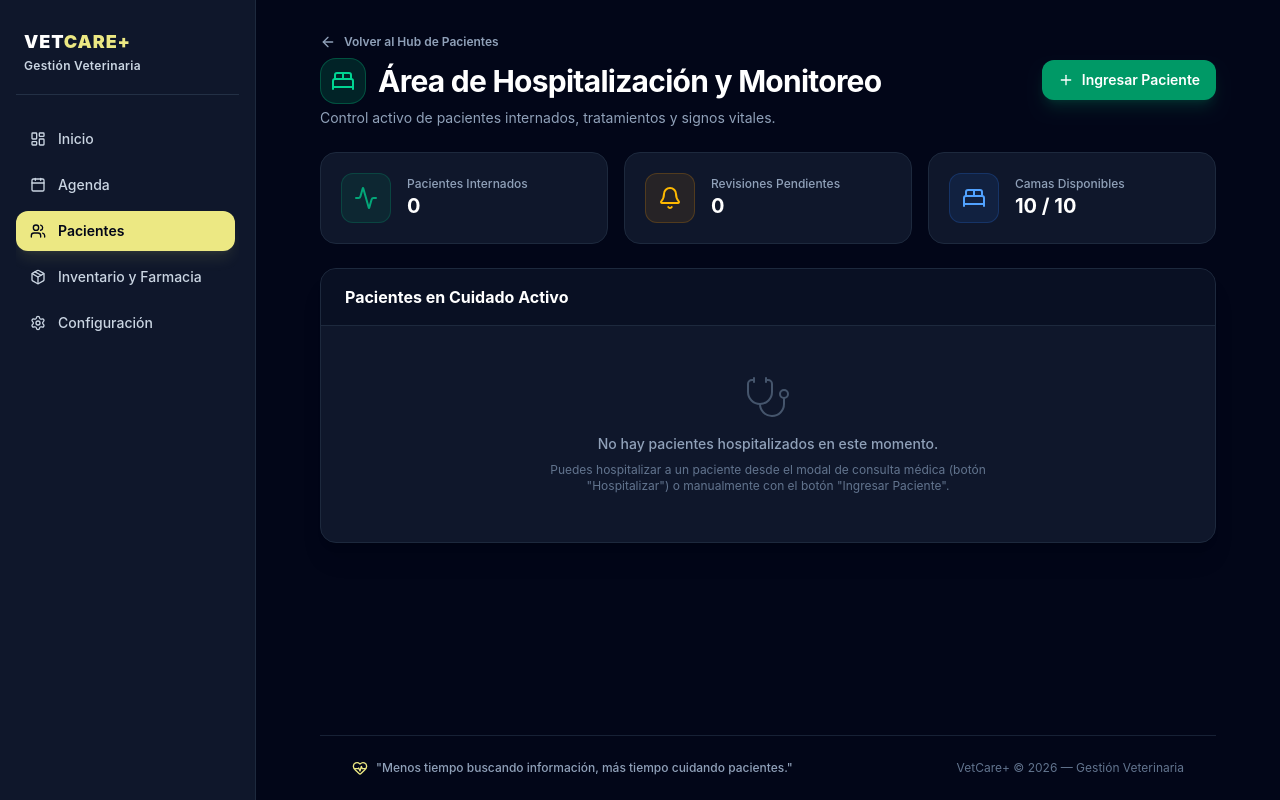
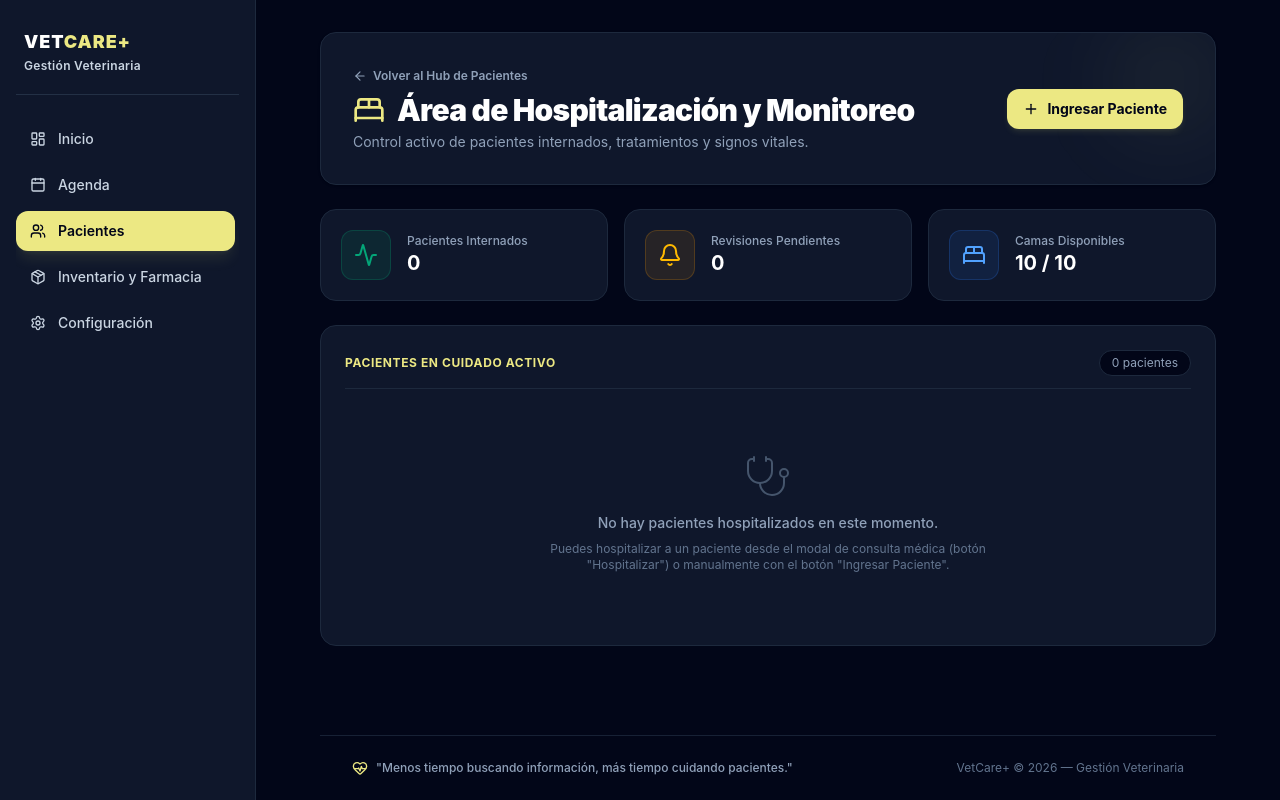
Before and after one commit to Cthululzz/Vetcare-, a React (Vite) app: page /pacientes/hospitalizados in a window 1280 px wide. Built offline with nearby package versions, Linux system fonts and the light colour scheme.

Commit message:
style(hospitalizacion): unifica el diseno de la vista con el resto de la app

```diff
--- a/src/components/hospitalization/DischargeConfirmModal.tsx
+++ b/src/components/hospitalization/DischargeConfirmModal.tsx
@@ -18,7 +18,7 @@ export const DischargeConfirmModal = ({
 
   return (
     <div className="fixed inset-0 z-50 flex items-center justify-center p-4 bg-black/80 backdrop-blur-sm">
-      <div className="bg-slate-900 border border-emerald-500/30 rounded-2xl p-8 max-w-md w-full shadow-2xl">
+      <div className="bg-slate-900 border border-slate-700 rounded-2xl p-8 max-w-md w-full shadow-2xl">
         {/* Header */}
         <div className="flex items-start justify-between mb-6">
           <div className="flex items-center gap-4">
@@ -91,7 +91,7 @@ export const DischargeConfirmModal = ({
           </button>
           <button
             onClick={onConfirm}
-            className="flex-1 flex items-center justify-center gap-2 px-4 py-2.5 rounded-xl bg-emerald-600 hover:bg-emerald-500 text-white text-sm font-semibold transition-colors shadow-lg shadow-emerald-600/20"
+            className="flex-1 flex items-center justify-center gap-2 px-4 py-2.5 rounded-xl bg-[#ece883] hover:bg-[#e4df68] text-slate-950 text-sm font-bold transition-colors shadow-lg shadow-[#ece883]/10"
           >
             <CheckCircle className="w-4 h-4" />
             Confirmar Alta
--- a/src/pages/HospitalizationView.tsx
+++ b/src/pages/HospitalizationView.tsx
@@ -250,22 +250,22 @@ const HospitalizationView = () => {
   return (
     <div className="flex flex-col min-h-[calc(100vh-2rem)] justify-between w-full px-4 sm:px-6 lg:px-8 mx-auto">
       <div className="space-y-6 pb-6 max-w-7xl w-full mx-auto">
-        {/* Cabecera con botón de retorno al Hub */}
-        <div className="flex flex-col sm:flex-row sm:items-center justify-between gap-4">
-          <div>
+        {/* Header */}
+        <div className="bg-slate-900 border border-slate-800 rounded-2xl p-6 sm:p-8 relative overflow-hidden shadow-sm">
+          <div className="absolute top-0 right-0 -mt-4 -mr-4 w-32 h-32 bg-[#ece883]/5 rounded-full blur-2xl pointer-events-none" />
+          <div className="relative z-10 flex flex-col sm:flex-row sm:items-center sm:justify-between gap-4">
+            <div className="space-y-1">
               <button
                 onClick={() => navigate("/pacientes")}
-              className="inline-flex items-center gap-2 text-xs font-semibold text-slate-400 hover:text-white mb-2 transition-colors cursor-pointer"
+                className="inline-flex items-center gap-1.5 text-xs font-semibold text-slate-400 hover:text-[#ece883] mb-2 transition-colors cursor-pointer"
               >
-              <ArrowLeft className="w-4 h-4" /> Volver al Hub de Pacientes
+                <ArrowLeft className="w-3.5 h-3.5" /> Volver al Hub de Pacientes
               </button>
-            <h1 className="text-2xl sm:text-3xl font-bold text-white tracking-tight flex items-center gap-3">
-              <div className="p-2.5 rounded-2xl bg-emerald-600/20 text-emerald-400 border border-emerald-500/30">
-                <BedDouble className="w-6 h-6" />
-              </div>
+              <h1 className="text-2xl sm:text-3xl font-black text-white tracking-tight flex items-center gap-3">
+                <BedDouble className="w-8 h-8 text-[#ece883]" />
                 Área de Hospitalización y Monitoreo
               </h1>
-            <p className="text-sm text-slate-400 mt-1">
+              <p className="text-sm text-slate-400 max-w-xl">
                 Control activo de pacientes internados, tratamientos y signos
                 vitales.
               </p>
@@ -273,10 +273,11 @@ const HospitalizationView = () => {
 
             <button
               onClick={handleIngresarPaciente}
-            className="inline-flex items-center gap-2 px-4 py-2.5 rounded-xl bg-emerald-600 hover:bg-emerald-500 text-white text-sm font-semibold transition-colors shadow-lg shadow-emerald-600/20 cursor-pointer self-start sm:self-auto"
+              className="inline-flex items-center gap-2 px-4 py-2.5 rounded-xl bg-[#ece883] hover:bg-[#e4df68] text-slate-950 text-sm font-bold transition-colors shadow-md shadow-[#ece883]/10 cursor-pointer self-start sm:self-auto"
             >
               <Plus className="w-4 h-4" /> Ingresar Paciente
             </button>
+          </div>
         </div>
 
         {/* Tarjetas de Resumen Rápido */}
@@ -325,15 +326,19 @@ const HospitalizationView = () => {
         </div>
 
         {/* Listado de Pacientes Hospitalizados */}
-        <div className="bg-slate-900 border border-slate-800 rounded-2xl overflow-hidden shadow-xl">
-          <div className="px-6 py-4 border-b border-slate-800 bg-slate-950/40">
-            <h2 className="text-base font-bold text-white">
+        <div className="bg-slate-900 border border-slate-800 rounded-2xl p-6 space-y-4">
+          <div className="flex items-center justify-between border-b border-slate-800 pb-3">
+            <h2 className="text-xs font-bold uppercase tracking-wider text-[#ece883]">
               Pacientes en Cuidado Activo
             </h2>
+            <span className="text-xs text-slate-400 bg-slate-950 px-3 py-1 rounded-full border border-slate-800">
+              {totalInternados}{" "}
+              {totalInternados === 1 ? "paciente" : "pacientes"}
+            </span>
           </div>
 
           {hospitalizedPatientsView.length === 0 ? (
-            <div className="p-12 text-center">
+            <div className="text-center py-12">
               <Stethoscope className="w-12 h-12 text-slate-600 mx-auto mb-3 stroke-1" />
               <p className="text-sm text-slate-400 mb-2 font-medium">
                 No hay pacientes hospitalizados en este momento.
@@ -345,21 +350,21 @@ const HospitalizationView = () => {
               </p>
             </div>
           ) : (
-            <div className="divide-y divide-slate-800">
+            <div className="space-y-3">
               {hospitalizedPatientsView.map((item) => (
                 <div
                   key={item.hospitalization.id}
-                  className="p-6 flex flex-col md:flex-row md:items-center justify-between gap-4 hover:bg-slate-800/20 transition-colors"
+                  className="bg-slate-950/60 border border-slate-800 hover:border-slate-700 rounded-xl p-5 flex flex-col md:flex-row md:items-center justify-between gap-4 transition-all"
                 >
-                  <div className="space-y-1">
-                    <div className="flex items-center gap-3">
-                      <h3 className="text-lg font-bold text-white">
+                  <div className="space-y-1.5">
+                    <div className="flex flex-wrap items-center gap-2">
+                      <h3 className="text-base font-bold text-white">
                         {item.patient.name}
                       </h3>
-                      <span className="text-xs px-2.5 py-0.5 rounded-full bg-emerald-950/80 text-emerald-400 border border-emerald-900/50 font-medium">
+                      <span className="text-[10px] px-2 py-0.5 rounded-md bg-emerald-500/10 text-emerald-400 border border-emerald-500/20 font-semibold">
                         {item.bed}
                       </span>
-                      <span className="text-xs px-2.5 py-0.5 rounded-full bg-blue-950/80 text-blue-400 border border-blue-900/50 font-medium">
+                      <span className="text-[10px] px-2 py-0.5 rounded-md bg-blue-500/10 text-blue-400 border border-blue-500/20 font-semibold">
                         {item.status}
                       </span>
                     </div>
@@ -370,7 +375,7 @@ const HospitalizationView = () => {
                       </span>{" "}
                       ({formatSpeciesAndBreed(item.patient)})
                     </p>
-                    <p className="text-sm text-slate-300 pt-1 font-medium italic">
+                    <p className="text-sm text-slate-300 font-medium italic">
                       Motivo: "{item.reason}"
                     </p>
                     <p className="text-xs text-slate-500">
@@ -378,12 +383,12 @@ const HospitalizationView = () => {
                     </p>
                   </div>
 
-                  <div className="flex items-center gap-3 self-end md:self-auto">
+                  <div className="flex items-center gap-2 self-end md:self-auto shrink-0">
                     <button
                       onClick={() => handleRegistrarEvolucion(item.patient)}
-                      className="px-4 py-2 rounded-xl bg-slate-800 hover:bg-slate-700 text-slate-200 text-xs font-semibold transition-colors cursor-pointer"
+                      className="inline-flex items-center gap-1.5 px-4 py-2 rounded-xl bg-slate-800 hover:bg-slate-700 text-slate-200 text-xs font-semibold transition-colors cursor-pointer"
                     >
-                      Registrar Evolución
+                      <Activity className="w-3.5 h-3.5" /> Registrar Evolución
                     </button>
                     <button
                       onClick={() =>
@@ -391,7 +396,7 @@ const HospitalizationView = () => {
                       }
                       className="inline-flex items-center gap-1.5 px-4 py-2 rounded-xl bg-emerald-600/20 hover:bg-emerald-600/30 text-emerald-400 border border-emerald-500/30 text-xs font-semibold transition-colors cursor-pointer"
                     >
-                      <CheckCircle className="w-4 h-4" /> Dar de Alta
+                      <CheckCircle className="w-3.5 h-3.5" /> Dar de Alta
                     </button>
                   </div>
                 </div>
```
Also changed, not shown: src/components/hospitalization/EvolutionFormModal.tsx (+7 -7 lines). Lines whose indentation alone changed are shown as unchanged.
